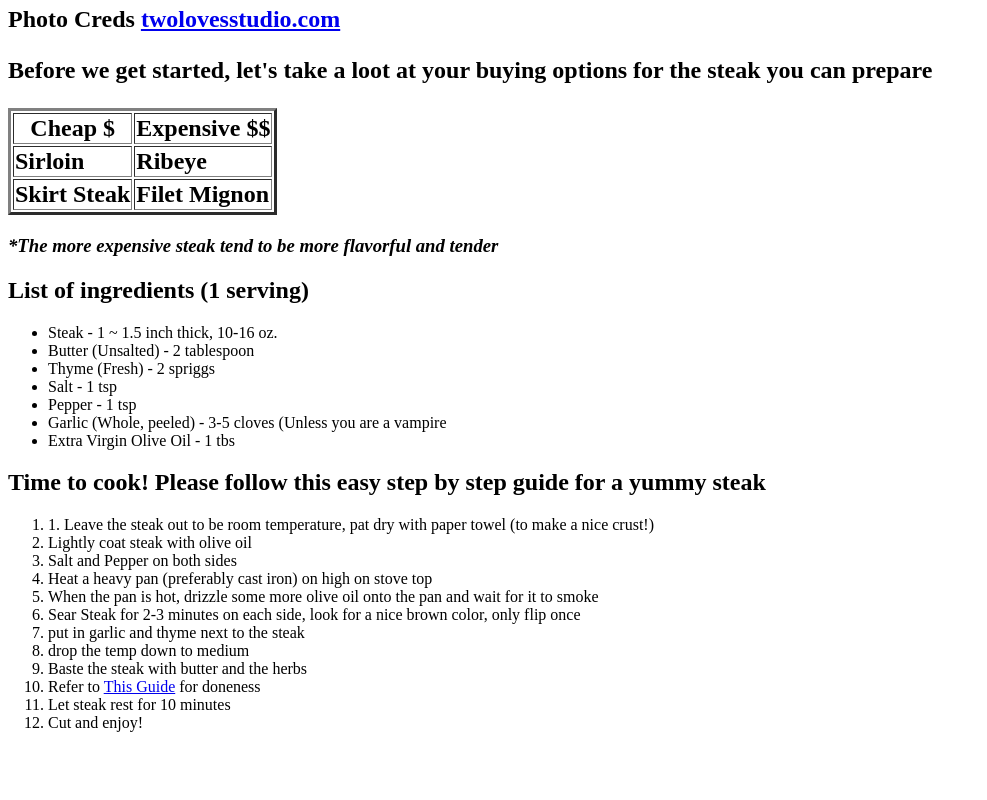
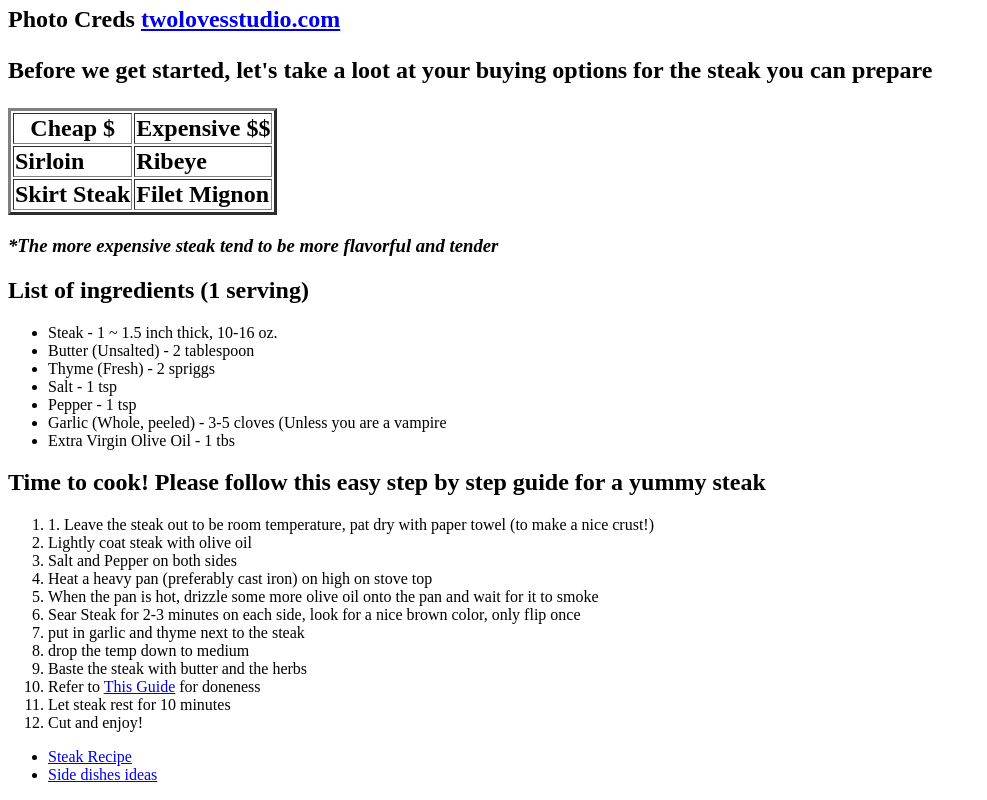
Before and after one commit to jlee22/jefflee.github.io, a plain HTML site: page html/index.html in a window 1280 px wide. Shown: the part 768-1568 px from the top of the page, without its empty margins (0-987 px from the left). Before the commit the page ends 1516 px from the top, so only its background shows below. Drawn offline with Linux system fonts and the light colour scheme.

Commit message:
added nav to go between the sides and home page

```diff
--- a/html/index.html
+++ b/html/index.html
@@ -60,4 +60,12 @@ Photo Creds <a href="http://twolovesstudio.com/">twolovesstudio.com</a>
 
 
  </body>
+  <footer>
+ 	<nav>
+  <ul>
+    <li><a href="index.html">Steak Recipe</a></li>
+    <li><a href="sides.html">Side dishes ideas</a></li>
+  </ul>
+</nav>
+ </footer>
 </html>
```
Also changed, not shown: html/sides.html (+8 -0 lines).
